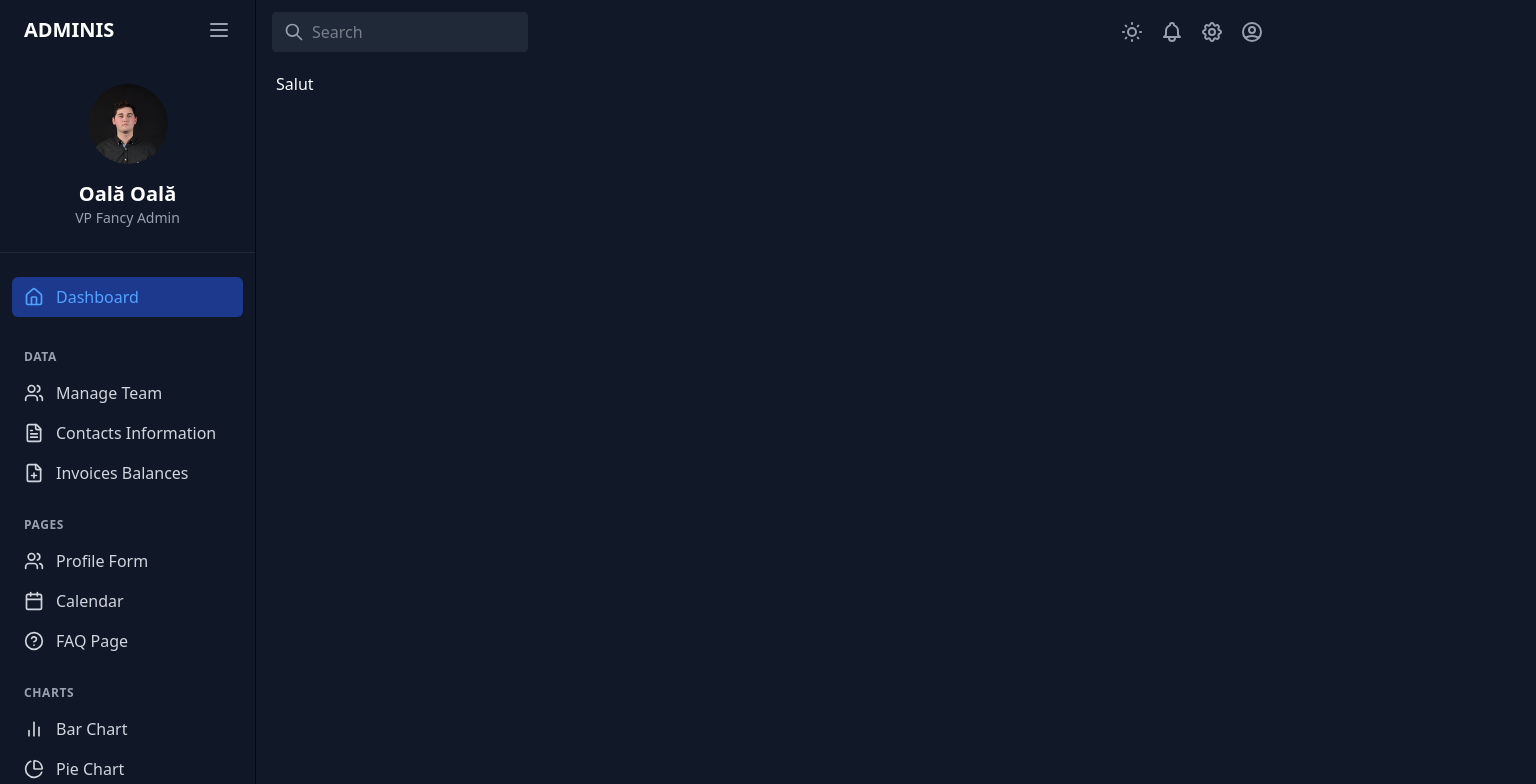
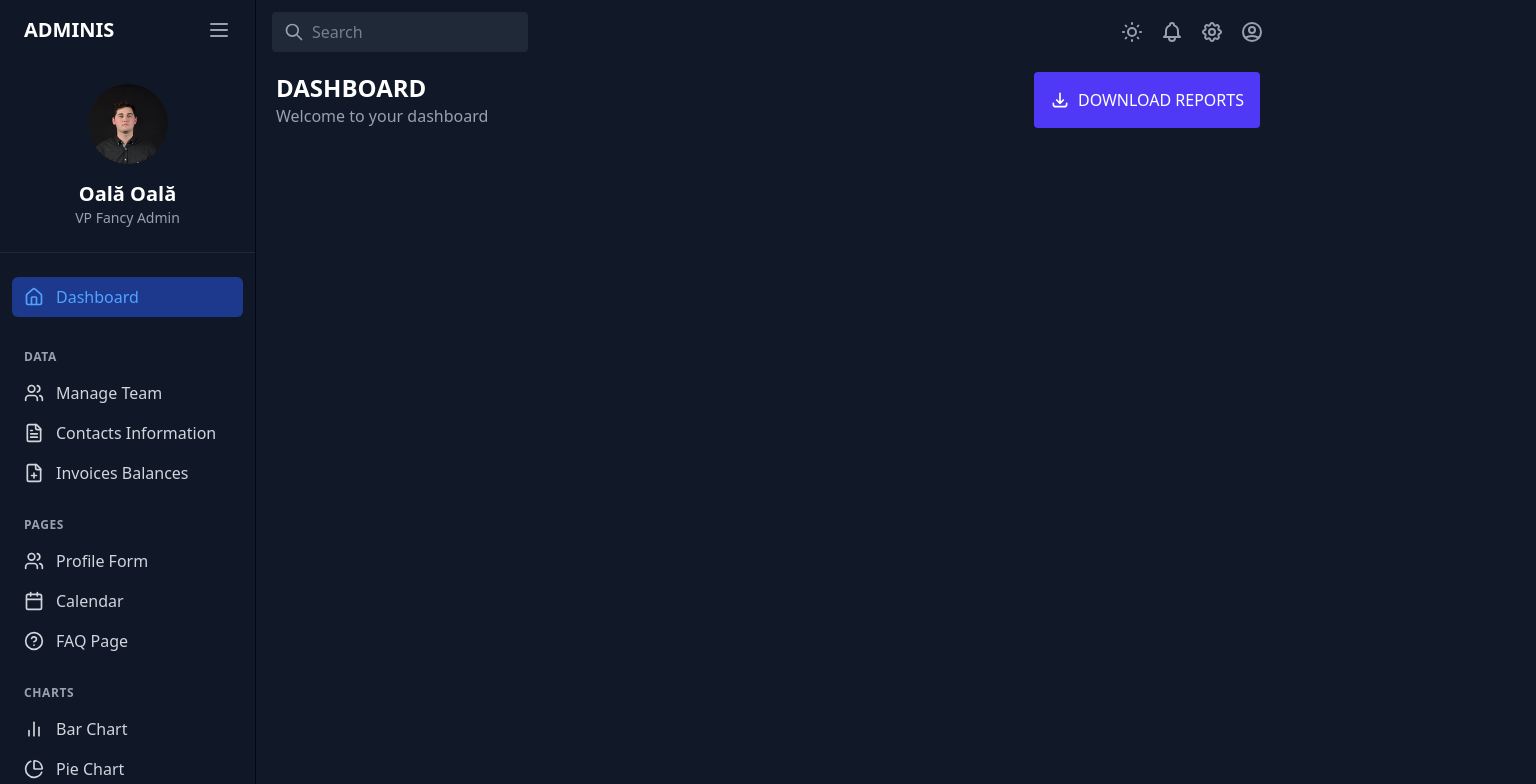
Before and after one commit to OlegColeg/teza_dash, a Next.js app: page / in a window 1280 px wide. Shown: the top 784 px of the page, 1536 px wide, since content can reach past the window. Built offline with nearby package versions, Linux system fonts and the light colour scheme.

Commit message:
feat: add Dashboard and Content components to enhance layout and functionality

```diff
--- /dev/null
+++ b/src/app/content.jsx
@@ -0,0 +1,11 @@
+import React from "react";
+import Dashboard from "@/components/Dashboard";
+
+export default function Content() {
+  return (
+    <>
+    <Dashboard />
+
+    </>
+  );
+}
--- a/src/components/Dashboard.jsx
+++ b/src/components/Dashboard.jsx
@@ -0,0 +1,21 @@
+import React from "react";
+
+export default function Dashboard() {
+  return (
+    <>
+    <div className="flex justify-between">
+      <div>
+        <h1 className="text-2xl font-bold text-white">DASHBOARD</h1>
+        <p className="text-gray-400">Welcome to your dashboard</p>
+      </div>
+      <button className="bg-indigo-600 text-white px-4 py-2 rounded flex items-center">
+        <svg className="w-5 h-5 mr-2" fill="none" viewBox="0 0 24 24" stroke="currentColor">
+          <path strokeLinecap="round" strokeLinejoin="round" strokeWidth={2} d="M4 16v1a3 3 0 003 3h10a3 3 0 003-3v-1m-4-4l-4 4m0 0l-4-4m4 4V4" />
+        </svg>
+        DOWNLOAD REPORTS
+      </button>
+    </div>
+
+    </>
+  );
+}
--- a/src/layout/Sidebar.jsx
+++ b/src/layout/Sidebar.jsx
@@ -3,6 +3,7 @@
 import React, { useState } from 'react';
 import { ChevronDown, Home, Users, FileText, FilePlus, Calendar, HelpCircle, BarChart2, PieChart, TrendingUp, Map } from 'lucide-react';
 import Navbar from './Navbar';
+import Content from '@/app/content';
 const Sidebar = () => {
   const [expanded, setExpanded] = useState({
     data: true,
@@ -160,9 +161,9 @@ const Sidebar = () => {
 </div>
 
       </div>
-      <div className={`w-full py-2 px-5 transition-all duration-300 ${sidebarVisible ? 'ml-64' : 'ml-0'}` }>
+      <div className={`w-100% py-2 px-5 transition-all duration-300 ${sidebarVisible ? 'ml-64' : 'ml-0'}` }>
+<Content />
 
-<h1>Salut</h1>
 
 </div>
 
```
